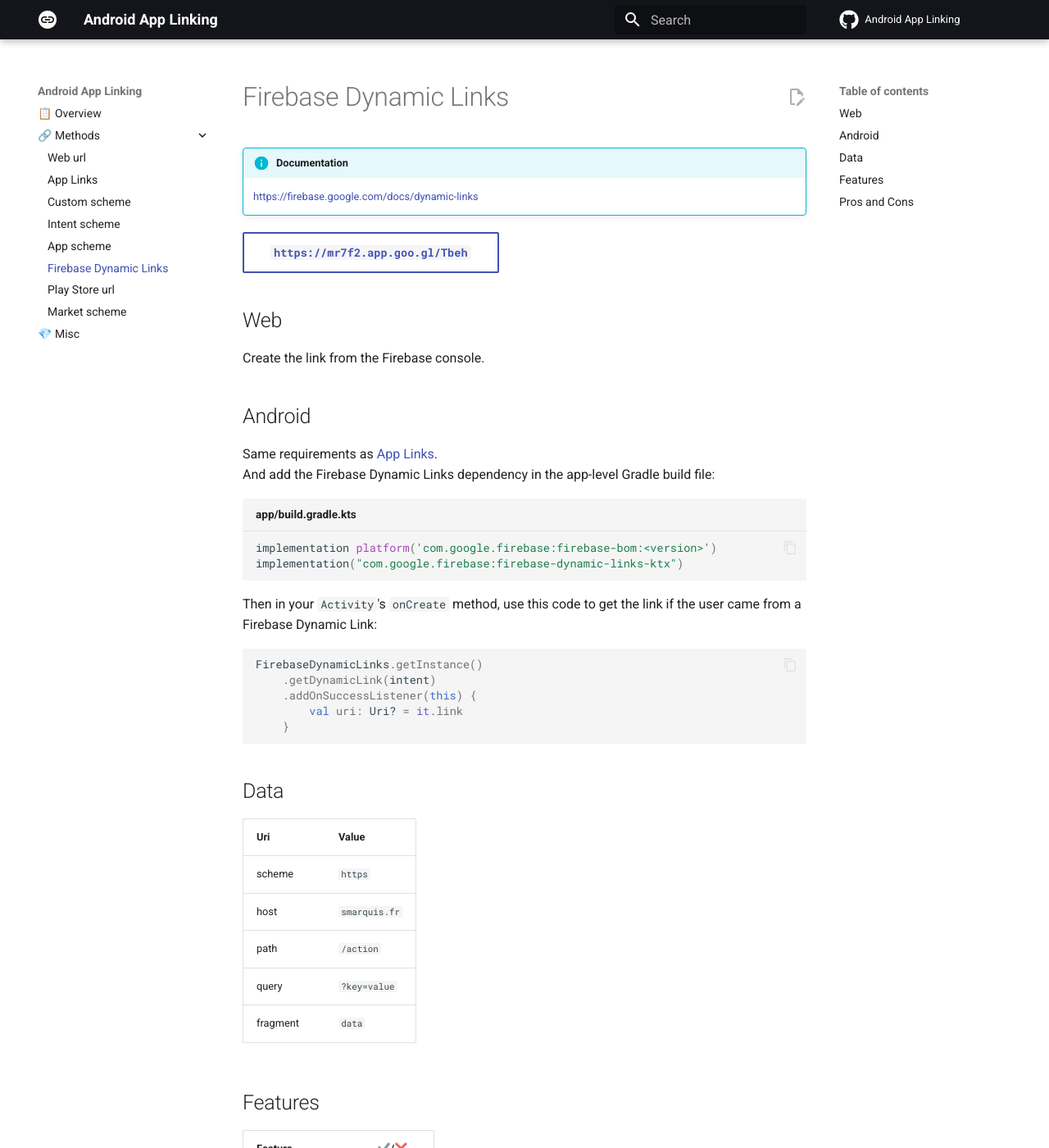
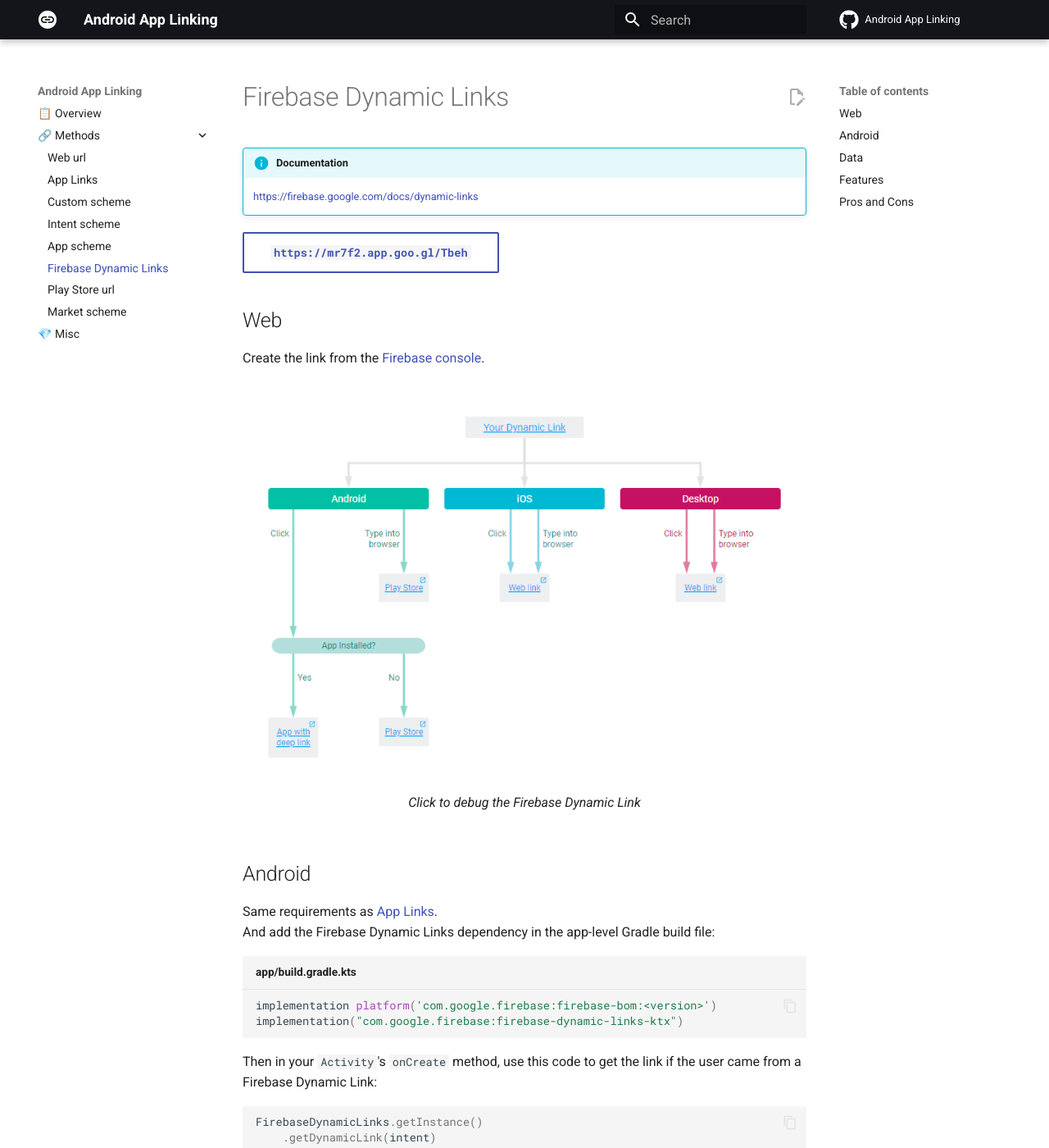
Before and after one commit to SimonMarquis/Android-App-Linking, an MkDocs documentation site: the page built from docs/firebase-dynamic-links.md, in a window 1280 px wide and 1400 px high. Shown: the whole window at 82% size. Built offline with MkDocs 1.6.1 and Material for MkDocs 9.7.7, drawn with Linux system fonts in a browser that asks for light colours; comment, search, counter and statistics services are not loaded.

Commit message:
📦 Update Firebase Dynamic Links

```diff
--- a/docs/firebase-dynamic-links.md
+++ b/docs/firebase-dynamic-links.md
@@ -7,7 +7,12 @@
 
 ## Web
 
-Create the link from the Firebase console.
+Create the link from the [Firebase console](https://console.firebase.google.com/u/0/project/_/durablelinks/creation/).
+
+<figure markdown>
+  [![Firebase Dynamics Links](firebase-dynamic-links-debug.png)](https://mr7f2.app.goo.gl/Tbeh?d=1)
+  <figcaption>Click to debug the Firebase Dynamic Link</figcaption>
+</figure>
 
 ## Android
 
--- a/mkdocs.yml
+++ b/mkdocs.yml
@@ -23,6 +23,7 @@ theme:
 markdown_extensions:
   - admonition
   - attr_list
+  - md_in_html
   - pymdownx.details
   - pymdownx.magiclink
   - pymdownx.superfences
```
Also changed, not shown: docs/firebase-dynamic-links-debug.png (added).
